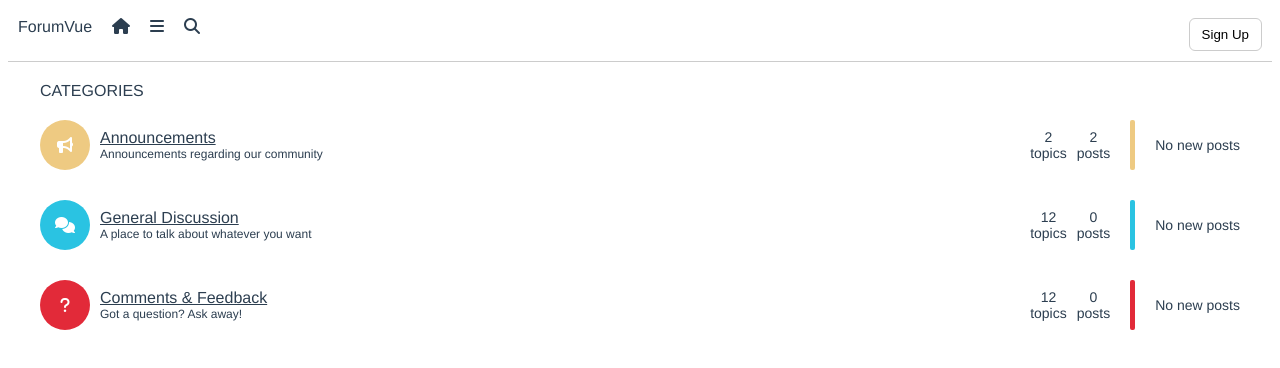
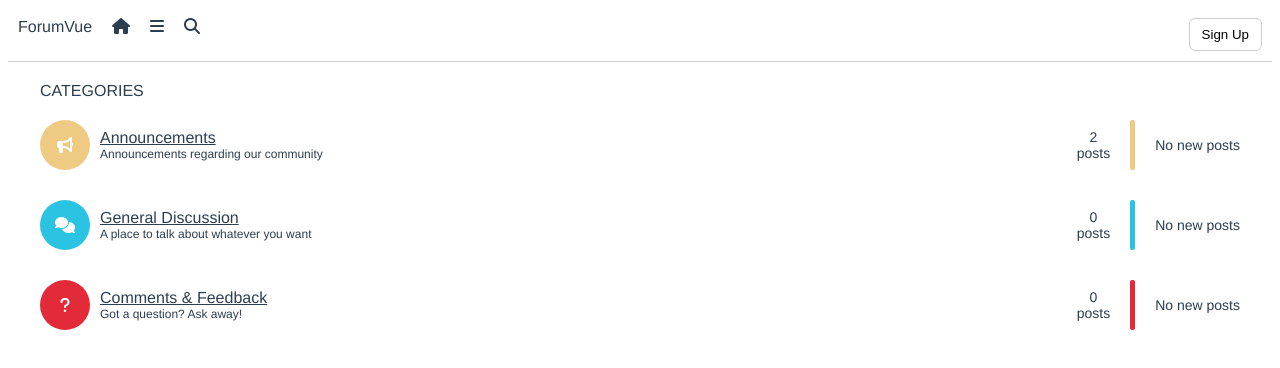
Before and after one commit to KristijanJ/vue-forum, a Vue app: page / in a window 1280 px wide. Shown: the top 368 px of the page. Built offline with nearby package versions, Linux system fonts and the light colour scheme.

Commit message:
remove topics

```diff
--- a/src/components/ForumBoard.vue
+++ b/src/components/ForumBoard.vue
@@ -14,10 +14,6 @@
         </div>
 
         <div class="forum-board-data">
-            <div class="forum-board-data-item m-10-r">
-                <span class="forum-board-data-item-num">{{ forumBoard.topics }}</span>
-                <span class="forum-board-data-item-text">topics</span>
-            </div>
             <div class="forum-board-data-item">
                 <span class="forum-board-data-item-num">{{ forumBoard.posts.length }}</span>
                 <span class="forum-board-data-item-text">posts</span>
```
